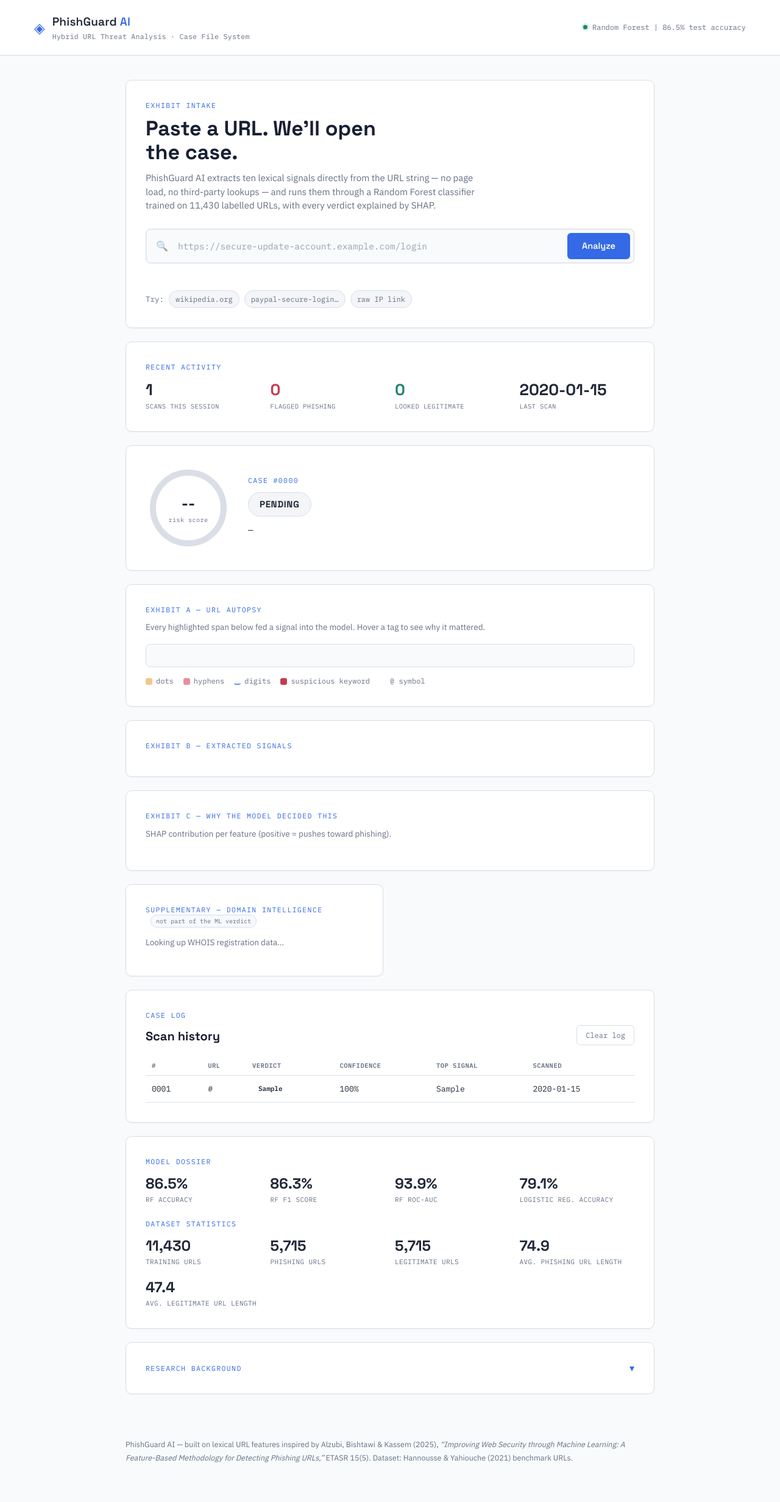
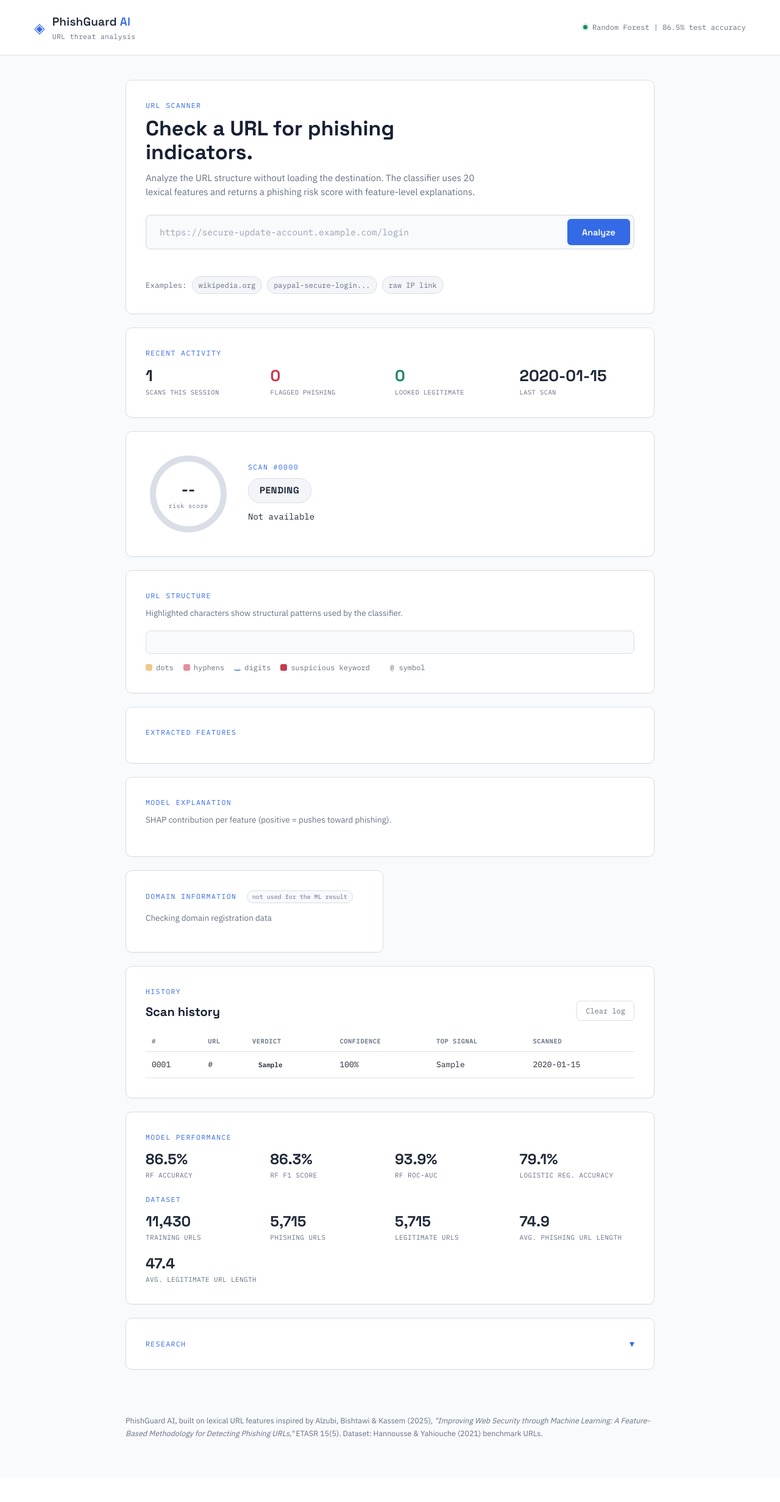
Before and after one commit to arshinkazi/PhishGuard-AI, a Flask app: page / in a window 1280 px wide. Shown: the whole page at 61% size. After the commit the page ends 2358 px from the top, so only its background shows below. Run offline with Flask 3, Linux system fonts and the light colour scheme; tables that the repository leaves empty hold one stand-in row (values such as "Sample post"); parts of the project's set-up code (start-up, migrations or seed data) failed here and were passed over.

Commit message:
Revise HTML title and content for clarity
Updated title and meta description for clarity. Modified various text elements for improved user understanding and consistency.

```diff
--- a/templates/index.html
+++ b/templates/index.html
@@ -3,8 +3,8 @@
 <head>
 <meta charset="UTF-8" />
 <meta name="viewport" content="width=device-width, initial-scale=1.0" />
-<title>PhishGuard AI — URL Threat Analysis</title>
-<meta name="description" content="Research-based hybrid AI system for detecting phishing URLs, with explainable predictions." />
+<title>PhishGuard AI | URL Threat Analysis</title>
+<meta name="description" content="Analyze URL structure for phishing indicators and review the factors behind the result." />
 <link rel="preconnect" href="https://fonts.googleapis.com">
 <link rel="preconnect" href="https://fonts.gstatic.com" crossorigin>
 <link href="https://fonts.googleapis.com/css2?family=Space+Grotesk:wght@400;500;600;700&family=IBM+Plex+Mono:wght@400;500;600&family=IBM+Plex+Sans:wght@400;500;600&display=swap" rel="stylesheet">
@@ -15,19 +15,18 @@
 <body>
 
 <div class="grain"></div>
-<div class="toast-stack" id="toast-stack" aria-live="polite"></div>
 
 <header class="topbar">
   <div class="topbar__mark">
     <span class="topbar__glyph">◈</span>
     <div>
       <p class="topbar__title">PhishGuard <span>AI</span></p>
-      <p class="topbar__subtitle">Hybrid URL Threat Analysis · Case File System</p>
+      <p class="topbar__subtitle">URL threat analysis</p>
     </div>
   </div>
   <div class="topbar__meta">
     <span class="dot dot--live"></span>
-    <span id="model-tag">model status loading…</span>
+    <span id="model-tag">Loading model status</span>
   </div>
 </header>
 
@@ -35,17 +34,14 @@
 
   <!-- ============ INTAKE / SCANNER ============ -->
   <section class="panel intake" aria-labelledby="intake-heading">
-    <p class="eyebrow">Exhibit intake</p>
-    <h1 id="intake-heading">Paste a URL. We'll open the case.</h1>
+    <p class="eyebrow">URL scanner</p>
+    <h1 id="intake-heading">Check a URL for phishing indicators.</h1>
     <p class="intake__lede">
-      PhishGuard AI extracts ten lexical signals directly from the URL string — no
-      page load, no third-party lookups — and runs them through a Random Forest
-      classifier trained on 11,430 labelled URLs, with every verdict explained
-      by SHAP.
+      Analyze the URL structure without loading the destination. The classifier uses 20
+      lexical features and returns a phishing risk score with feature-level explanations.
     </p>
 
     <form id="analyze-form" class="scanbar" autocomplete="off">
-      <span class="scanbar__icon">🔍</span>
       <input
         id="url-input"
         class="scanbar__input"
@@ -64,9 +60,9 @@
     <p class="scanbar__error" id="form-error" role="alert"></p>
 
     <div class="quick-tries">
-      <span>Try:</span>
+      <span>Examples:</span>
       <button class="chip" type="button" data-url="https://www.wikipedia.org/wiki/Phishing">wikipedia.org</button>
-      <button class="chip" type="button" data-url="http://paypal-secure-login.verify-account-update.com/signin">paypal-secure-login…</button>
+      <button class="chip" type="button" data-url="http://paypal-secure-login.verify-account-update.com/signin">paypal-secure-login...</button>
       <button class="chip" type="button" data-url="http://192.168.4.22/wp-admin/confirm.php">raw IP link</button>
     </div>
   </section>
@@ -78,7 +74,7 @@
       <div class="activity-stat"><div class="as-value" id="act-total">0</div><div class="as-label">Scans this session</div></div>
       <div class="activity-stat activity-stat--rose"><div class="as-value" id="act-phishing">0</div><div class="as-label">Flagged phishing</div></div>
       <div class="activity-stat activity-stat--teal"><div class="as-value" id="act-legit">0</div><div class="as-label">Looked legitimate</div></div>
-      <div class="activity-stat"><div class="as-value" id="act-last">—</div><div class="as-label">Last scan</div></div>
+      <div class="activity-stat"><div class="as-value" id="act-last">Not available</div><div class="as-label">Last scan</div></div>
     </div>
   </section>
 
@@ -98,19 +94,19 @@
       </div>
 
       <div class="verdict-panel__body">
-        <p class="eyebrow" id="case-id">Case #0000</p>
+        <p class="eyebrow" id="case-id">Scan #0000</p>
         <div class="verdict-badge" id="verdict-badge">
           <span id="verdict-text">PENDING</span>
         </div>
-        <p class="verdict-url" id="verdict-url">—</p>
+        <p class="verdict-url" id="verdict-url">Not available</p>
         <p class="verdict-confidence" id="verdict-confidence"></p>
       </div>
     </div>
 
-    <!-- Signature element: character-level URL autopsy -->
+    <!-- URL structure -->
     <div class="panel autopsy-panel">
-      <p class="eyebrow">Exhibit A — URL autopsy</p>
-      <p class="autopsy-caption">Every highlighted span below fed a signal into the model. Hover a tag to see why it mattered.</p>
+      <p class="eyebrow">URL structure</p>
+      <p class="autopsy-caption">Highlighted characters show structural patterns used by the classifier.</p>
       <div class="autopsy" id="autopsy"></div>
       <div class="autopsy-legend">
         <span><i class="swatch swatch--dot"></i>dots</span>
@@ -122,28 +118,28 @@
     </div>
 
     <div class="panel features-panel">
-      <p class="eyebrow">Exhibit B — extracted signals</p>
+      <p class="eyebrow">Extracted features</p>
       <div class="feature-grid" id="feature-grid"></div>
     </div>
 
     <div class="panel shap-panel">
-      <p class="eyebrow">Exhibit C — why the model decided this</p>
+      <p class="eyebrow">Model explanation</p>
       <p class="shap-caption">SHAP contribution per feature (positive = pushes toward phishing).</p>
       <div class="shap-list" id="shap-list"></div>
     </div>
 
     <div class="intel-row">
       <div class="panel intel-panel" id="domain-intel-panel">
-        <p class="eyebrow">Supplementary — domain intelligence <span class="not-ml-tag">not part of the ML verdict</span></p>
+        <p class="eyebrow">Domain information <span class="not-ml-tag">not used for the ML result</span></p>
         <div id="domain-intel-body" class="intel-body">
-          <p class="muted">Looking up WHOIS registration data…</p>
+          <p class="muted">Checking domain registration data</p>
         </div>
       </div>
 
       <div class="panel intel-panel" id="vt-panel" hidden>
-        <p class="eyebrow">Supplementary — VirusTotal <span class="not-ml-tag">third-party opinion</span></p>
+        <p class="eyebrow">VirusTotal results <span class="not-ml-tag">third-party data</span></p>
         <div id="vt-body" class="intel-body">
-          <p class="muted">Checking VirusTotal…</p>
+          <p class="muted">Checking VirusTotal</p>
         </div>
       </div>
     </div>
@@ -154,7 +150,7 @@
   <section class="panel history-panel">
     <div class="history-panel__head">
       <div>
-        <p class="eyebrow">Case log</p>
+        <p class="eyebrow">History</p>
         <h2>Scan history</h2>
       </div>
       <button class="ghost-btn" id="clear-history-btn" type="button">Clear log</button>
@@ -172,7 +168,7 @@
           </tr>
         </thead>
         <tbody id="history-body">
-          <tr><td colspan="6" class="empty-row">No scans yet — analyze a URL above to open the first case.</td></tr>
+          <tr><td colspan="6" class="empty-row">No scans yet. Analyze a URL above to add the first result.</td></tr>
         </tbody>
       </table>
     </div>
@@ -180,24 +176,24 @@
 
   <!-- ============ MODEL INFO ============ -->
   <section class="panel model-panel">
-    <p class="eyebrow">Model dossier</p>
+    <p class="eyebrow">Model performance</p>
     <div class="model-panel__grid" id="model-info-grid">
-      <p class="muted">Loading model metrics…</p>
+      <p class="muted">Loading model metrics</p>
     </div>
-    <p class="eyebrow" style="margin-top:22px;">Dataset statistics</p>
+    <p class="eyebrow" style="margin-top:22px;">Dataset</p>
     <div class="model-panel__grid" id="dataset-stats-grid">
-      <p class="muted">Loading dataset statistics…</p>
+      <p class="muted">Loading dataset statistics</p>
     </div>
   </section>
 
   <!-- ============ RESEARCH ============ -->
   <section class="panel research-panel">
     <button class="research-toggle" id="research-toggle" type="button" aria-expanded="false">
-      <span class="eyebrow" style="margin:0;">Research background</span>
+      <span class="eyebrow" style="margin:0;">Research</span>
       <span class="research-toggle__chevron">▾</span>
     </button>
     <div class="research-body" id="research-body" hidden>
-      <p class="muted">Loading research context…</p>
+      <p class="muted">Loading research information</p>
     </div>
   </section>
 
@@ -205,9 +201,9 @@
 
 <footer class="footer">
   <p>
-    PhishGuard AI — built on lexical URL features inspired by
-    Alzubi, Bishtawi &amp; Kassem (2025), <em>“Improving Web Security through Machine
-    Learning: A Feature-Based Methodology for Detecting Phishing URLs,”</em>
+    PhishGuard AI, built on lexical URL features inspired by
+    Alzubi, Bishtawi &amp; Kassem (2025), <em>"Improving Web Security through Machine
+    Learning: A Feature-Based Methodology for Detecting Phishing URLs,"</em>
     ETASR 15(5). Dataset: Hannousse &amp; Yahiouche (2021) benchmark URLs.
   </p>
 </footer>
```
